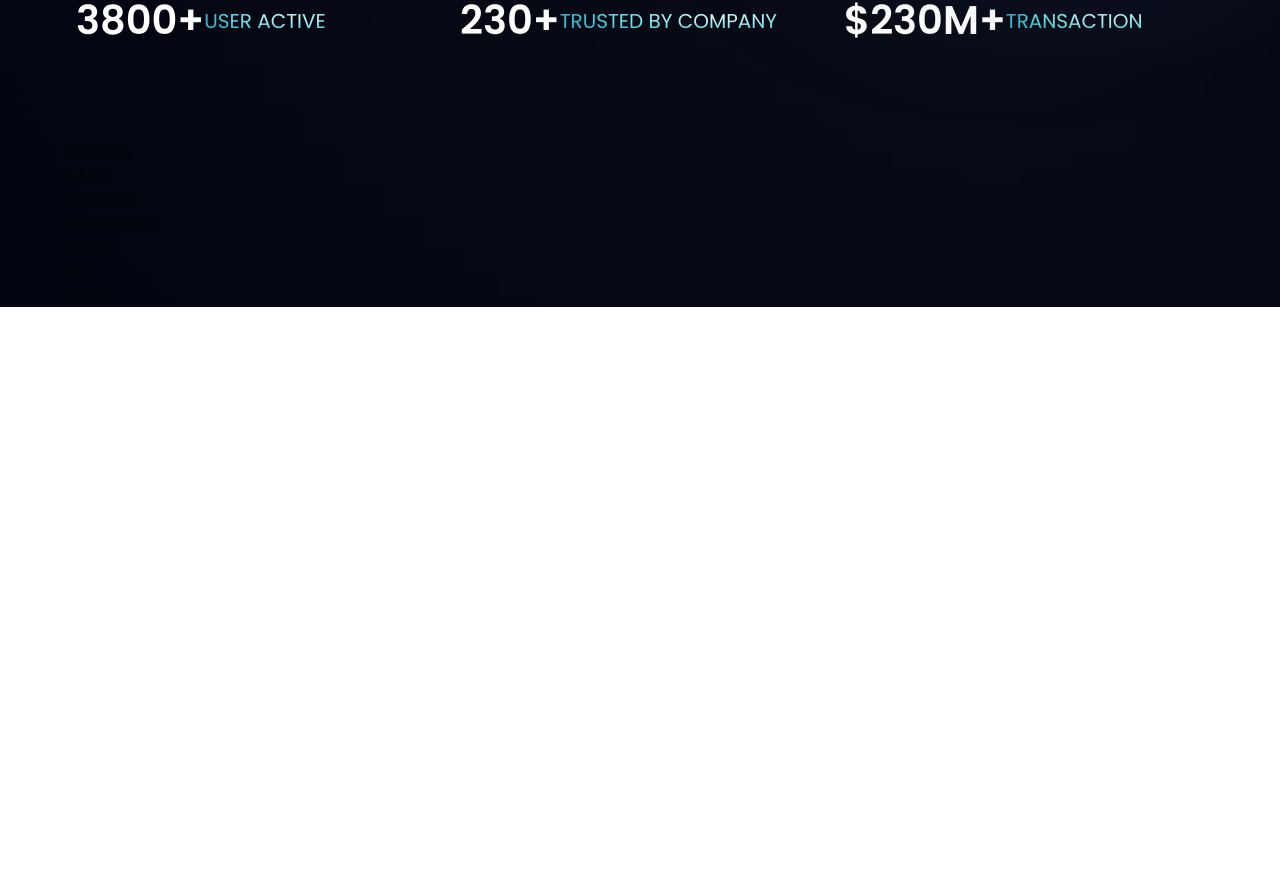
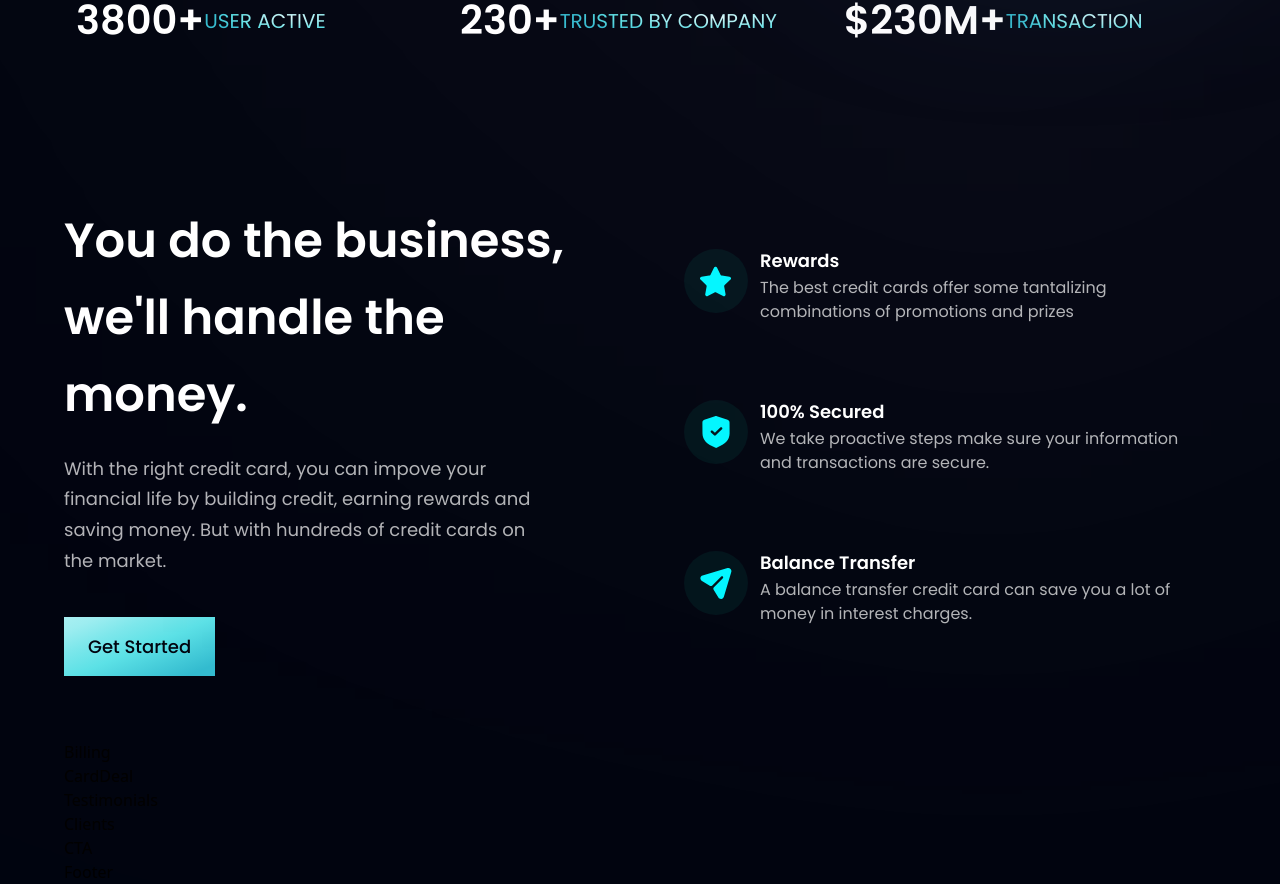
Before and after one commit to snehap02/bank-modern-app, a React (Vite) app: page / in a window 1280 px wide. Shown: the part 806-1690 px from the top of the page. Before the commit the page ends 1113 px from the top, so only its background shows below. Built offline with nearby package versions, Linux system fonts and the light colour scheme.

Commit message:
completed business section

```diff
--- a/src/components/Business.jsx
+++ b/src/components/Business.jsx
@@ -1,9 +1,47 @@
-import React from 'react'
+import React from "react";
+import { features } from "../constants";
+import styles, { layout } from "../style";
+import Button from "./Button";
+
+const FeatureCard = ({icon, title, content, index}) => (
+  <div className={`flex flex-row p-6 rounded-[20px] ${index !== features.length - 1 ? "mb-6" : "mb-0"} feature-card`}>
+    <div className={`w-[64px] h-[64px] rounded-full ${styles.flexCenter} bg-dimBlue`}>
+      <img src={icon} alt="icon" className="w-[50%] h-[50%] object-contain"/>
+    </div>
+    <div className="flex-1 flex flex-col ml-3">
+      <h4 className="font-poppins font-semibold text-white text-[18px] leading-[23px] mb-1">
+        {title}
+      </h4>
+      <p className="font-poppins font-normal text-dimWhite text-[16px] leading-[24px] mb-1">
+        {content}
+      </p>
+    </div>
+  </div>
+)
 
 const Business = () => {
   return (
-    <div>Business</div>
+    <>
+      <section id="features" className={layout.section}>
+        <div className={layout.sectionInfo}>
+          <h2 className={`${styles.heading2}`}>
+            You do the business,<br className="sm:block hidden"/> we'll handle the money.
+          </h2>
+          <p className={`${styles.paragraph} max-w-[470px] mt-5`}>
+            With the right credit card, you can impove your financial life by building credit, earning rewards and saving money. But with hundreds of credit cards on the market.
+          </p>
+
+          <Button style="mt-10" />
+        </div>
+
+        <div className={`${layout.sectionImg} flex-col`}>
+          {features.map((feature, index) => (
+            <FeatureCard key={feature.id} {...feature} index={index}/>
+          ))}
+        </div>
+      </section>
+    </>
   )
-}
+};
 
-export default Business
+export default Business;
--- a/src/components/Button.jsx
+++ b/src/components/Button.jsx
@@ -1,8 +1,12 @@
 import React from 'react'
 
-const Button = () => {
+const Button = ({style}) => {
   return (
-    <div>Button</div>
+    <>
+      <button type='button' className={`py-4 px-6 bg-blue-gradient font-medium font-poppins text-[18px] text-primary outline-none ${style}`}>
+        Get Started
+      </button>
+    </>
   )
 }
 
```
